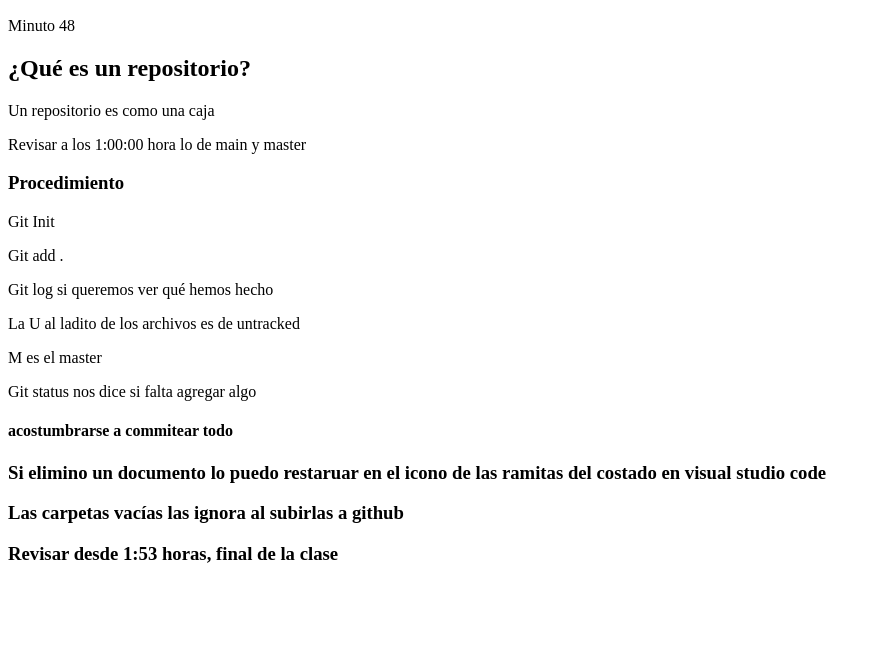
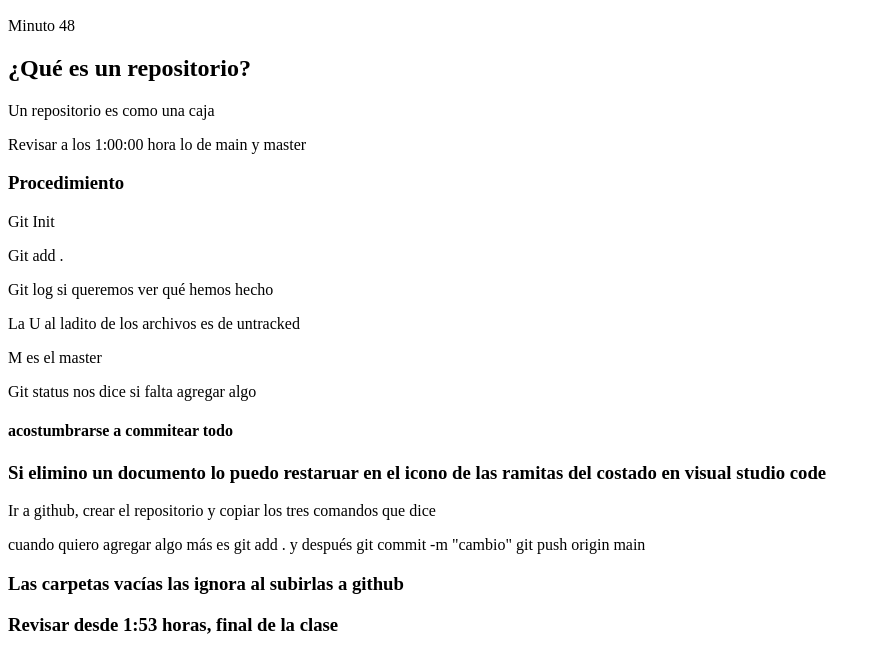
Before and after one commit to valevalenz/tutoria-git, a plain HTML site: page git.html in a window 1280 px wide. Shown: the part 110-782 px from the top of the page, without its empty margins (0-881 px from the left). Drawn offline with Linux system fonts and the light colour scheme.

Commit message:
mas info

```diff
--- a/git.html
+++ b/git.html
@@ -24,6 +24,8 @@
     <h4>acostumbrarse a commitear todo</h4>
 
     <h3>Si elimino un documento lo puedo restaruar en el icono de las ramitas del costado en visual studio code</h3>
+    <p>Ir a github, crear el repositorio y copiar los tres comandos que dice</p>
+    <p>cuando quiero agregar algo más es git add . y después git commit -m "cambio" git push origin main</p>
     <h3>Las carpetas vacías las ignora al subirlas a github</h3>
     <h3>Revisar desde 1:53 horas, final de la clase</h3>
 
```
